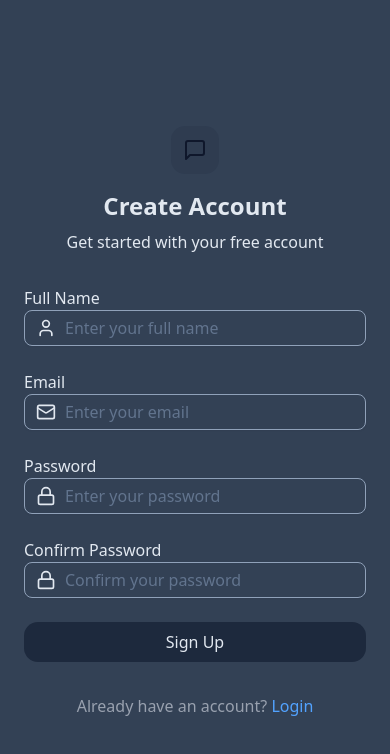
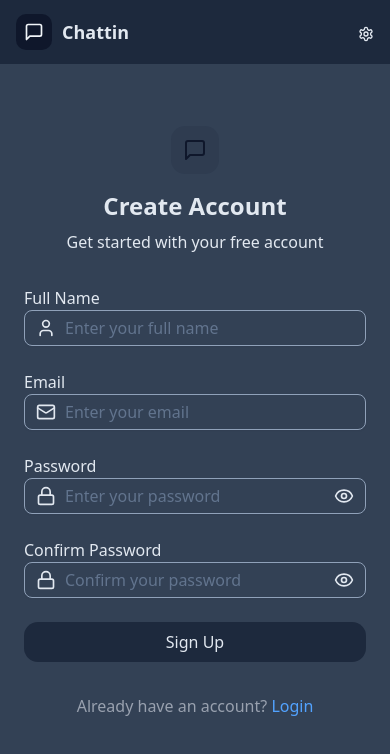
Before and after one commit to kilicalparslan/chat-app, a React (Vite) app in the folder frontend/: page /signup in a window 390 px wide. Shown: the top 754 px of the page. Built offline with nearby package versions, Linux system fonts and the light colour scheme; no server answers.

Commit message:
signup and navbar customized

```diff
--- a/frontend/src/App.tsx
+++ b/frontend/src/App.tsx
@@ -8,6 +8,7 @@ import Profiles from "./components/pages/Profiles";
 import { useAuthStore } from "./store/useAuthStore";
 import { useEffect } from "react";
 import { Loader } from "lucide-react";
+import { Toaster } from "react-hot-toast";
 
 function App() {
   const { authUser, checkAuth, isCheckingAuth } = useAuthStore();
@@ -43,6 +44,7 @@ function App() {
         <Route path="/settings" element={<Settings />} />
         <Route path="/profile" element={<Profiles />} />
       </Routes>
+      <Toaster />
     </div>
   );
 }
--- a/frontend/src/components/AuthImagePattern.tsx
+++ b/frontend/src/components/AuthImagePattern.tsx
@@ -0,0 +1,24 @@
+import type { AuthImagePatternProps } from "@/types/types";
+
+const AuthImagePattern = ({ title, description }: AuthImagePatternProps) => {
+  return (
+    <div className="hidden lg:flex items-center justify-center bg-base-200 p-12">
+      <div className="max-w-md text-center">
+        <div className="grid grid-cols-3 gap-3 mb-8">
+          {[...Array(9)].map((_, i) => (
+            <div
+              key={i}
+              className={`aspect-square rounded-2xl bg-primary/10 ${
+                i % 2 === 0 ? "animate-pulse" : ""
+              }`}
+            />
+          ))}
+        </div>
+        <h2 className="text-2xl font-bold mb-4">{title}</h2>
+        <p className="text-base-content/60">{description}</p>
+      </div>
+    </div>
+  );
+};
+
+export default AuthImagePattern;
--- a/frontend/src/components/Navbar.tsx
+++ b/frontend/src/components/Navbar.tsx
@@ -1,7 +1,58 @@
+import { useAuthStore } from "@/store/useAuthStore";
+import { LogOut, MessageSquare, Settings, User } from "lucide-react";
+import { Link } from "react-router-dom";
+
 const Navbar = () => {
+  const { authUser, logout } = useAuthStore();
   return (
-    <div>Navbar</div>
-  )
-}
+    <header
+      className="bg-slate-800 fixed w-full top-0 z-40
+    backdrop-blur-lg bg-base-100/80"
+    >
+      <div className="container mx-auto px-4 h-16">
+        <div className="flex items-center justify-between h-full">
+          <div className="flex items-center gap-8">
+            <Link
+              to="/"
+              className="flex items-center gap-2.5 hover:opacity-80 transition-all"
+            >
+              <div className="size-9 rounded-lg bg-primary flex items-center justify-center">
+                <MessageSquare className="w-5 h-5 text-secondary" />
+              </div>
+              <h1 className="text-lg font-bold">Chattin</h1>
+            </Link>
+          </div>
 
-export default Navbar
+          <div className="flex items-center gap-2 mt-1">
+            <Link
+              to={"/settings"}
+              className={`
+              btn btn-sm gap-2 transition-colors
+
+              `}
+            >
+              <Settings className="w-4 h-4" />
+              <span className="hidden sm:inline">Settings</span>
+            </Link>
+
+            {authUser && (
+              <>
+                <Link to={"/profile"} className={`btn btn-sm gap-2`}>
+                  <User className="size-5" />
+                  <span className="hidden sm:inline">Profile</span>
+                </Link>
+
+                <button className="flex gap-2 items-center" onClick={logout}>
+                  <LogOut className="size-5" />
+                  <span className="hidden sm:inline">Logout</span>
+                </button>
+              </>
+            )}
+          </div>
+        </div>
+      </div>
+    </header>
+  );
+};
+
+export default Navbar;
--- a/frontend/src/components/pages/Signup.tsx
+++ b/frontend/src/components/pages/Signup.tsx
@@ -1,8 +1,18 @@
 import { useAuthStore } from "@/store/useAuthStore";
-import { Loader2, Lock, Mail, MessageSquare, User } from "lucide-react";
+import {
+  Eye,
+  EyeOff,
+  Loader2,
+  Lock,
+  Mail,
+  MessageSquare,
+  User,
+} from "lucide-react";
 import { useState } from "react";
 import { Input } from "../ui/input";
 import { Link } from "react-router-dom";
+import AuthImagePattern from "../AuthImagePattern";
+import toast from "react-hot-toast";
 
 const Signup = () => {
   const [showPassword, setShowPassword] = useState(false);
@@ -15,9 +25,39 @@ const Signup = () => {
 
   const { signup, isSigningUp } = useAuthStore();
 
-  const validateForm = () => {};
+  const validateForm = (): boolean => {
+    if (!formData.fullName.trim()) {
+      toast.error("Full name is required");
+      return false;
+    }
+    if (!formData.email.trim()) {
+      toast.error("Email is required");
+      return false;
+    }
+    if (!/\S+@\S+\.\S+/.test(formData.email)) {
+      toast.error("Invalid email format");
+      return false;
+    }
+    if (!formData.password) {
+      toast.error("Password is required");
+      return false;
+    }
+    if (formData.password.length < 6) {
+      toast.error("Password must be at least 6 characters");
+      return false;
+    }
+    if (formData.password !== formData.confirmPassword) {
+      toast.error("Passwords do not match");
+      return false;
+    }
+
+    return true;
+  };
+
   const handleSubmit = (e: React.FormEvent) => {
     e.preventDefault();
+    const success = validateForm();
+    if (success) signup(formData);
   };
 
   return (
@@ -85,7 +125,7 @@ const Signup = () => {
                   <Lock className="size-5 text-base-content/40" />
                 </div>
                 <Input
-                  type="password"
+                  type={showPassword ? "text" : "password"}
                   className="input input-bordered w-full pl-10 border-slate-400"
                   placeholder="Enter your password"
                   value={formData.password}
@@ -93,6 +133,17 @@ const Signup = () => {
                     setFormData({ ...formData, password: e.target.value })
                   }
                 />
+                <button
+                  type="button"
+                  className="absolute inset-y-0 right-0 pr-3 flex items-center cursor-pointer"
+                  onClick={() => setShowPassword(!showPassword)}
+                >
+                  {showPassword ? (
+                    <EyeOff className="size-5 text-base-content/40" />
+                  ) : (
+                    <Eye className="size-5 text-base-content/40" />
+                  )}
+                </button>
               </div>
             </div>
 
@@ -105,7 +156,7 @@ const Signup = () => {
                   <Lock className="size-5 text-base-content/40" />
                 </div>
                 <Input
-                  type="password"
+                  type={showPassword ? "text" : "password"}
                   className="input input-bordered w-full pl-10 border-slate-400"
                   placeholder="Confirm your password"
                   value={formData.confirmPassword}
@@ -116,6 +167,17 @@ const Signup = () => {
                     })
                   }
                 />
+                <button
+                  type="button"
+                  className="absolute inset-y-0 right-0 pr-3 flex items-center cursor-pointer"
+                  onClick={() => setShowPassword(!showPassword)}
+                >
+                  {showPassword ? (
+                    <EyeOff className="size-5 text-base-content/40" />
+                  ) : (
+                    <Eye className="size-5 text-base-content/40" />
+                  )}
+                </button>
               </div>
             </div>
             <button
@@ -140,6 +202,11 @@ const Signup = () => {
           </div>
         </div>
       </div>
+
+      <AuthImagePattern
+        title="Join the Conversation"
+        description="Connect with others and share your thoughts"
+      />
     </div>
   );
 };
--- a/frontend/src/main.tsx
+++ b/frontend/src/main.tsx
@@ -3,12 +3,11 @@ import { createRoot } from "react-dom/client";
 import "./index.css";
 import App from "./App.tsx";
 import { BrowserRouter } from "react-router-dom";
-import Signup from "./components/pages/Signup.tsx";
 
 createRoot(document.getElementById("root")!).render(
   <StrictMode>
     <BrowserRouter>
-      <Signup />
+      <App />
     </BrowserRouter>
   </StrictMode>
 );
--- a/frontend/src/store/useAuthStore.ts
+++ b/frontend/src/store/useAuthStore.ts
@@ -1,5 +1,6 @@
 import { axiosInstance } from "@/lib/requests";
 import type { AuthState, SignupFormData } from "@/types/types";
+import toast from "react-hot-toast";
 import { create } from "zustand";
 
 export const useAuthStore = create<AuthState>((set) => ({
@@ -26,10 +27,21 @@ export const useAuthStore = create<AuthState>((set) => ({
     try {
       const response = await axiosInstance.post("/auth/signup", formData);
       set({ authUser: response.data });
-    } catch (error) {
-      console.error("Error signing up:", error);
+      toast.success("Account created successfully!");
+    } catch (error: any) {
+      toast.error(error.response.data.message);
     } finally {
       set({ isSigningUp: false });
     }
   },
+
+  logout: async () => {
+    try {
+      await axiosInstance.post("/auth/logout");
+      set({ authUser: null });
+      toast.success("Logged out successfully!");
+    } catch (error) {
+      toast.error("Failed to log out");
+    }
+  },
 }));
--- a/frontend/src/types/types.ts
+++ b/frontend/src/types/types.ts
@@ -5,6 +5,8 @@ export interface AuthState {
   isUpdatingProfile: boolean;
   isCheckingAuth: boolean;
   checkAuth: () => Promise<void>;
+  signup: (formData: SignupFormData) => Promise<void>;
+  logout: () => Promise<void>;
 }
 
 export interface SignupFormData {
@@ -12,3 +14,8 @@ export interface SignupFormData {
   email: string;
   password: string;
 }
+
+export interface AuthImagePatternProps {
+  title: string;
+  description: string;
+}
```
